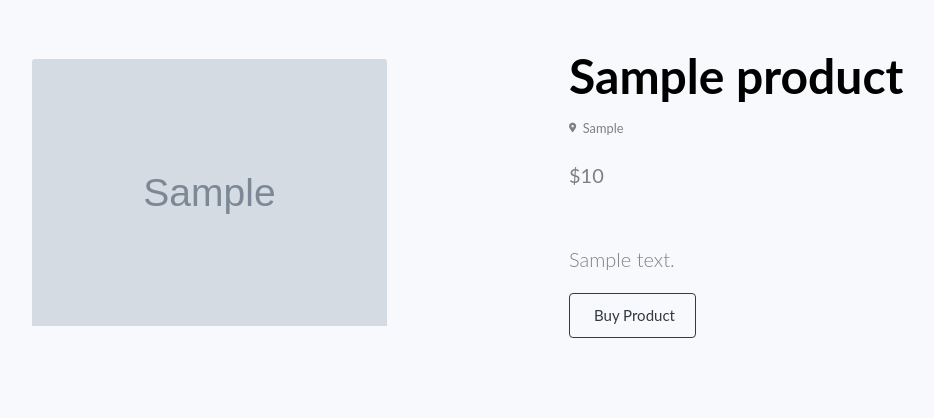
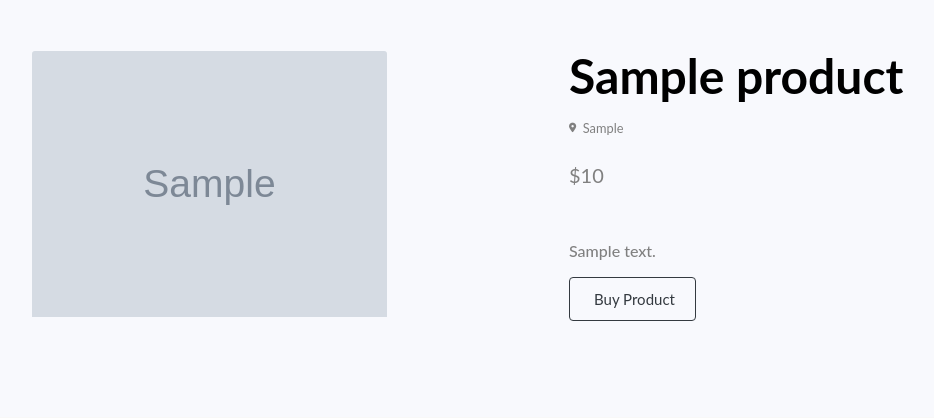
Before and after one commit to JiulienoOrjalo/ecommerce, a PHP site: page /product_page.php?buy=1 in a window 1280 px wide. Shown: the part 97-515 px from the top of the page, without its empty margins (86-1020 px from the left). Run offline with PHP 8.4, Linux system fonts and the light colour scheme; the visitor is signed in with stand-in values (Sample User, id 1); tables that the repository leaves empty or names only in its code hold one stand-in row (values such as "Sample post"); grey boxes marked "Sample" are stand-in pictures; some libraries are stand-ins or nearby versions.

Commit message:
update description

```diff
--- a/product_page.php
+++ b/product_page.php
@@ -83,7 +83,7 @@ while ($row=mysqli_fetch_array($rec)) {
                         <div class="fs-5 mb-5">
                             <span>$<?php echo $row['product_price']?></span>
                         </div>
-                        <p class="lead"><?php echo $row['product_description']?></p>
+                        <p class="lead"><h6><?php echo $row['product_description']?></h6></p>
                         <div class="d-flex">
                             <!-- <input class="form-control text-center me-3" id="inputQuantity" type="num" value="1" style="max-width: 3rem" /> -->
                             <button class="btn btn-outline-dark flex-shrink-0" type="button">
```
Also changed, not shown: seller/pages/images/AcerAspire5.jfif (added), seller/pages/images/AsusTUFGamingF15.jpg (added).
